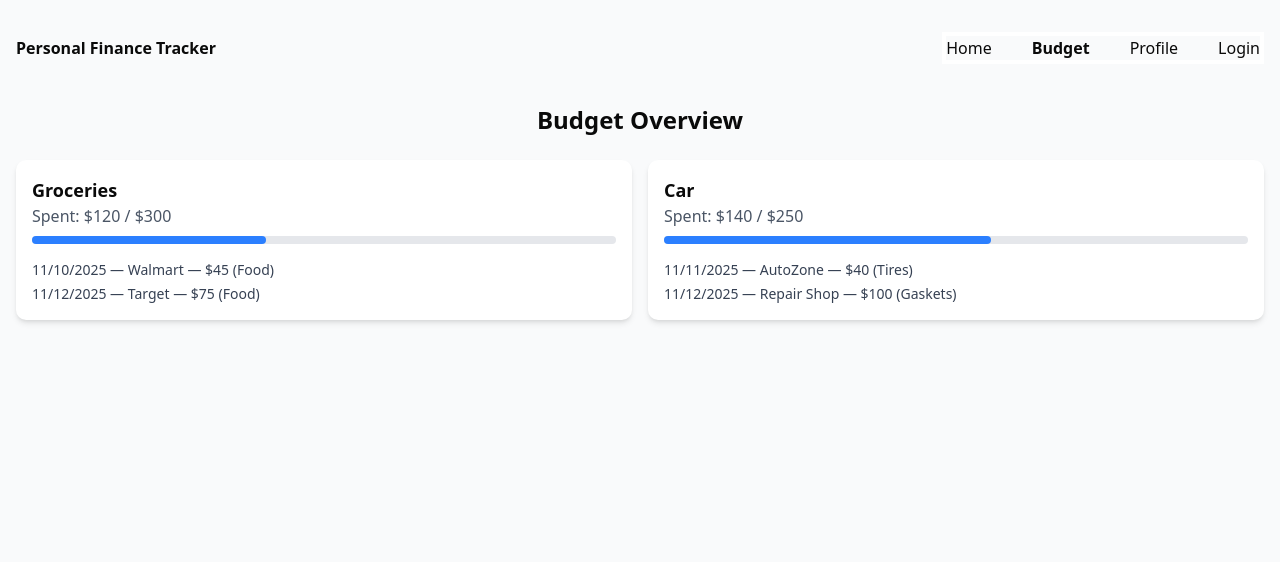
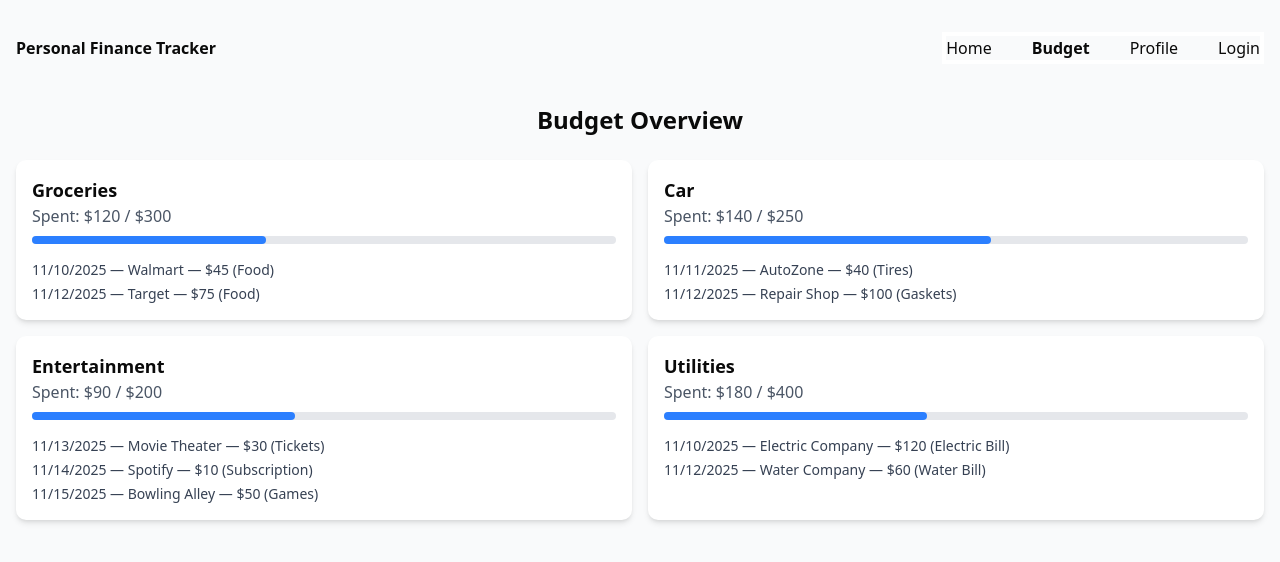
Before and after one commit to T3anon/PersonalFinanceTracker, a Next.js app: page /budget in a window 1280 px wide. Shown: the top 562 px of the page. Built offline with nearby package versions, Linux system fonts and the light colour scheme.

Commit message:
added more categories to budget page

```diff
--- a/app/budget/page.tsx
+++ b/app/budget/page.tsx
@@ -19,6 +19,25 @@ export default function Home() {
       transactions: [
         { date: "11/11/2025", place: "AutoZone", amount: 40, description: "Tires" },
         { date: "11/12/2025", place: "Repair Shop", amount: 100, description: "Gaskets" },
+      ],
+    },
+    {
+      name: "Entertainment",
+      totalSpent: 90,
+      budgetLimit: 200,
+      transactions: [
+        {date: "11/13/2025", place: "Movie Theater",amount: 30, description:"Tickets"},
+        {date: "11/14/2025", place: "Spotify",amount: 10, description:"Subscription"},
+        {date: "11/15/2025", place: "Bowling Alley",amount: 50, description:"Games"},
+      ],
+    },
+    {
+      name: "Utilities",
+      totalSpent: 180,
+      budgetLimit: 400,
+      transactions: [
+        {date: "11/10/2025", place: "Electric Company",amount: 120, description:"Electric Bill"},
+        {date: "11/12/2025", place: "Water Company",amount: 60, description:"Water Bill"},
       ],
     },
   ];
```
